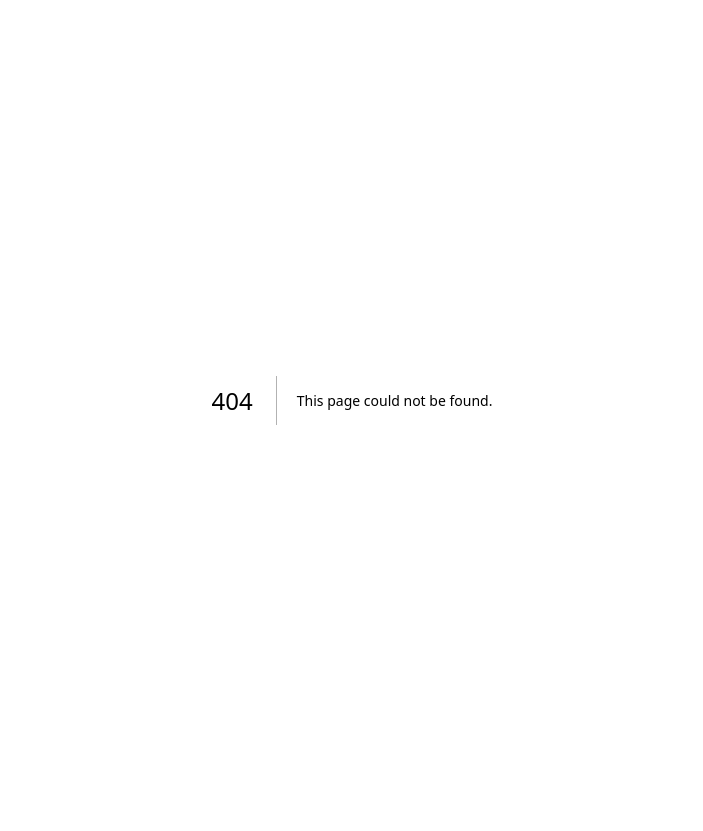
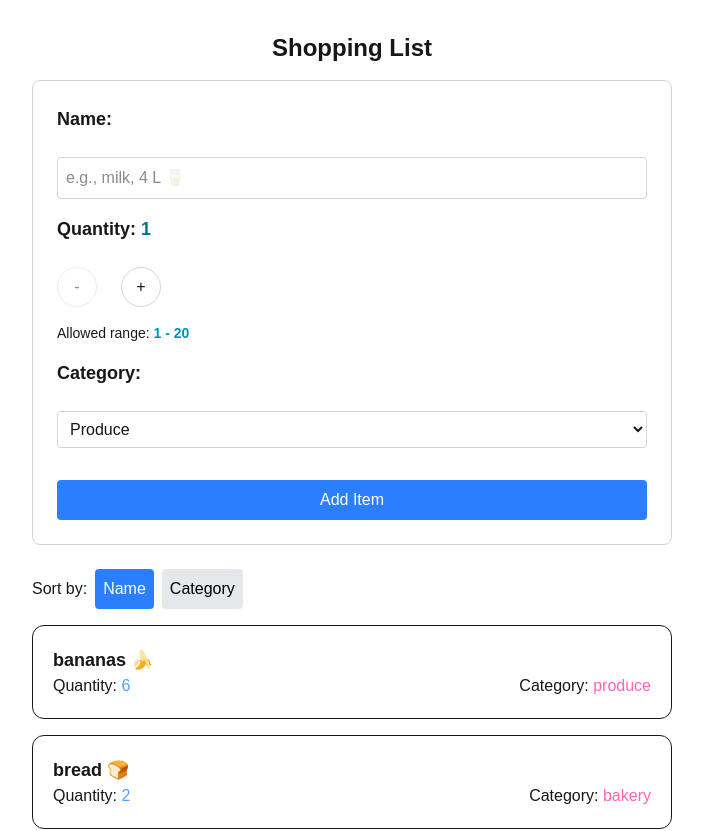
Before and after one commit to sffxzzp/cprg306-assignments, a Next.js app: page /week-8 in a window 1280 px wide. Before the commit this address had no page. Shown: the top 831 px of the page, without its empty margins (288-991 px from the left). Before the commit the page ends 800 px from the top, so only its background shows below. Built offline with nearby package versions, Linux system fonts and the light colour scheme.

Commit message:
week-8: init

```diff
--- a/app/page.js
+++ b/app/page.js
@@ -10,6 +10,7 @@ export default function Home() {
       <Link href="/week-5">Go to Week 5 -&gt;</Link><br />
       <Link href="/week-6">Go to Week 6 -&gt;</Link><br />
       <Link href="/week-7">Go to Week 7 -&gt;</Link><br />
+      <Link href="/week-8">Go to Week 8 -&gt;</Link><br />
     </main>
   );
 }
--- /dev/null
+++ b/app/week-8/item-list.js
@@ -0,0 +1,28 @@
+"use client";
+import Item from './item';
+import { useState } from 'react';
+
+export default function ItemList({ items }) {
+	const [sortBy, setSortBy] = useState('name');
+	const sortedItems = [...items].sort((a, b) => {
+		if (sortBy === 'name') {
+			return a.name.localeCompare(b.name);
+		} else {
+			return a.category.localeCompare(b.category);
+		}
+	});
+	return (
+		<section>
+			<div className="flex items-center gap-2">
+				Sort by:
+				<button onClick={() => setSortBy('name')} className={`px-2 py-2 rounded ${sortBy === 'name' ? 'bg-blue-500 text-white' : 'bg-gray-200 text-black'}`}>Name</button>
+				<button onClick={() => setSortBy('category')} className={`px-2 py-2 rounded ${sortBy === 'category' ? 'bg-blue-500 text-white' : 'bg-gray-200 text-black'}`}>Category</button>
+			</div>
+			<ul>
+				{sortedItems.map(item => (
+					<Item key={item.id} {...item} />
+				))}
+			</ul>
+		</section>
+	);
+};
--- /dev/null
+++ b/app/week-8/item.js
@@ -0,0 +1,11 @@
+export default function Item({ name, quantity, category }) {
+	return (
+		<li className="rounded-xl border p-5 my-4" >
+			<div className="font-bold text-lg">{name}</div>
+			<div className="flex flex-row justify-between items-center">
+				<span>Quantity: <span className="text-blue-400">{quantity}</span></span>
+				<span>Category: <span className="text-pink-400">{category}</span></span>
+			</div>
+		</li>
+	);
+}
--- /dev/null
+++ b/app/week-8/items.json
@@ -0,0 +1,74 @@
+[
+  {
+    "id": "1h2GJKH12gkHG31h1H",
+    "name": "milk, 4 L 🥛",
+    "quantity": 1,
+    "category": "dairy"
+  },
+  {
+    "id": "2KJH3k2j3H1k2J3K1H",
+    "name": "bread 🍞",
+    "quantity": 2,
+    "category": "bakery"
+  },
+  {
+    "id": "3h2KJH3k2j3H1k2J3",
+    "name": "eggs, dozen 🥚",
+    "quantity": 2,
+    "category": "dairy"
+  },
+  {
+    "id": "4k2J3K1H2GJKH12gk",
+    "name": "bananas 🍌",
+    "quantity": 6,
+    "category": "produce"
+  },
+  {
+    "id": "5H1h1H2KJH3k2j3H",
+    "name": "broccoli 🥦",
+    "quantity": 3,
+    "category": "produce"
+  },
+  {
+    "id": "6H1k2J3K1H2GJKH1",
+    "name": "chicken breasts, 1 kg 🍗",
+    "quantity": 1,
+    "category": "meat"
+  },
+  {
+    "id": "7gkHG31h1H2KJH3k",
+    "name": "pasta sauce 🍝",
+    "quantity": 3,
+    "category": "canned goods"
+  },
+  {
+    "id": "8j3H1k2J3K1H2GJK",
+    "name": "spaghetti, 454 g 🍝",
+    "quantity": 2,
+    "category": "dry goods"
+  },
+  {
+    "id": "9H12gkHG31h1H2KJ",
+    "name": "toilet paper, 12 pack 🧻",
+    "quantity": 1,
+    "category": "household"
+  },
+  {
+    "id": "10H3k2j3H1k2J3K1",
+    "name": "paper towels, 6 pack",
+    "quantity": 1,
+    "category": "household"
+  },
+  {
+    "id": "11k2J3K1H2GJKH12",
+    "name": "dish soap 🍽️",
+    "quantity": 1,
+    "category": "household"
+  },
+  {
+    "id": "12GJKH12gkHG31h1",
+    "name": "hand soap 🧼",
+    "quantity": 4,
+    "category": "household"
+  }
+]
--- /dev/null
+++ b/app/week-8/new-item.js
@@ -0,0 +1,53 @@
+"use client";
+import { useState } from 'react';
+
+export default function NewItem({ onAddItem }) {
+	const [name, setName] = useState("");
+	const [quantity, setQuantity] = useState(1);
+	const [category, setCategory] = useState("produce");
+
+	const handleSubmit = (e) => {
+		e.preventDefault();
+		let id = Math.random().toString(36).substring(2).toUpperCase();
+		const item = { id, name, quantity, category };
+		console.log(item);
+		onAddItem(item);
+		// Reset form fields
+		setName("");
+		setQuantity(1);
+		setCategory("produce");
+	}
+
+	const increment = () => {if (quantity < 20) {setQuantity(quantity + 1)}};
+	const decrement = () => {if (quantity > 1) {setQuantity(quantity - 1)}};
+
+	return (
+		<form onSubmit={handleSubmit}>
+			<section className="flex flex-col gap-4 p-6 rounded-lg w-full mx-auto border border-gray-300 mb-6">
+				<div className="text-lg font-bold mb-2">Name:</div>
+				<input type="text" placeholder="e.g., milk, 4 L 🥛" value={name} onChange={(e) => setName(e.target.value)} className="border border-gray-300 p-2 rounded" required />
+				<div className="text-lg font-bold mb-2">Quantity: <span className="text-cyan-700">{quantity}</span></div>
+				<div className="flex gap-6">
+					<button type="button" id="decrement-button" disabled={quantity <= 1} onClick={decrement} className="w-10 h-10 flex items-center justify-center rounded-full border border-gray-300 text-white-700 transition hover:border-blue-500 hover:text-blue-600 hover:cursor-pointer disabled:opacity-50 disabled:cursor-not-allowed">-</button>
+					<button type="button" id="increment-button" disabled={quantity >= 20} onClick={increment} className="w-10 h-10 flex items-center justify-center rounded-full border border-gray-300 text-white-700 transition hover:border-blue-500 hover:text-blue-600 hover:cursor-pointer disabled:opacity-50 disabled:cursor-not-allowed">+</button>
+				</div>
+				<div className="text-sm text-white-500">Allowed range: <span className="font-bold text-cyan-600">1 - 20</span></div>
+				<div className="text-lg font-bold mb-2">Category:</div>
+				<select value={category} onChange={(e) => setCategory(e.target.value)} className="border border-gray-300 p-2 rounded">
+					<option value="produce">Produce</option>
+					<option value="dairy">Dairy</option>
+					<option value="bakery">Bakery</option>
+					<option value="meat">Meat</option>
+					<option value="frozen foods">Frozen Foods</option>
+					<option value="canned goods">Canned Goods</option>
+					<option value="dry goods">Dry Goods</option>
+					<option value="beverages">Beverages</option>
+					<option value="snacks">Snacks</option>
+					<option value="household">Household</option>
+					<option value="other">Other</option>
+				</select>
+				<button type="submit" className="mt-4 bg-blue-500 text-white py-2 px-4 rounded hover:bg-blue-600 transition">Add Item</button>
+			</section>
+		</form>
+	);
+}
--- /dev/null
+++ b/app/week-8/page.js
@@ -0,0 +1,22 @@
+"use client";
+import NewItem from './new-item';
+import ItemList from './item-list';
+import itemsData from './items.json';
+
+import { useState } from 'react';
+
+export default function Page() {
+	const [items, setItems] = useState(itemsData);
+
+	const handleAddItem = (item) => {
+		setItems([...items, item]);
+	};
+
+	return (
+		<main className="mx-auto my-4 p-4 max-w-2xl flex flex-col justify-center">
+			<h1 className="mb-4 text-2xl font-bold text-center">Shopping List</h1>
+			<NewItem onAddItem={handleAddItem} />
+			<ItemList items={items} />
+		</main>
+	);
+}
```
